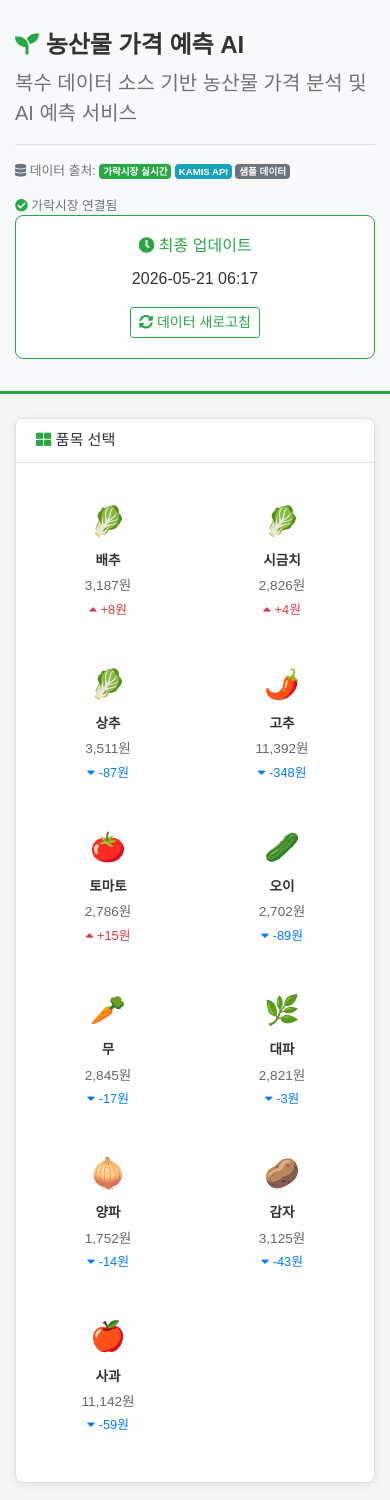
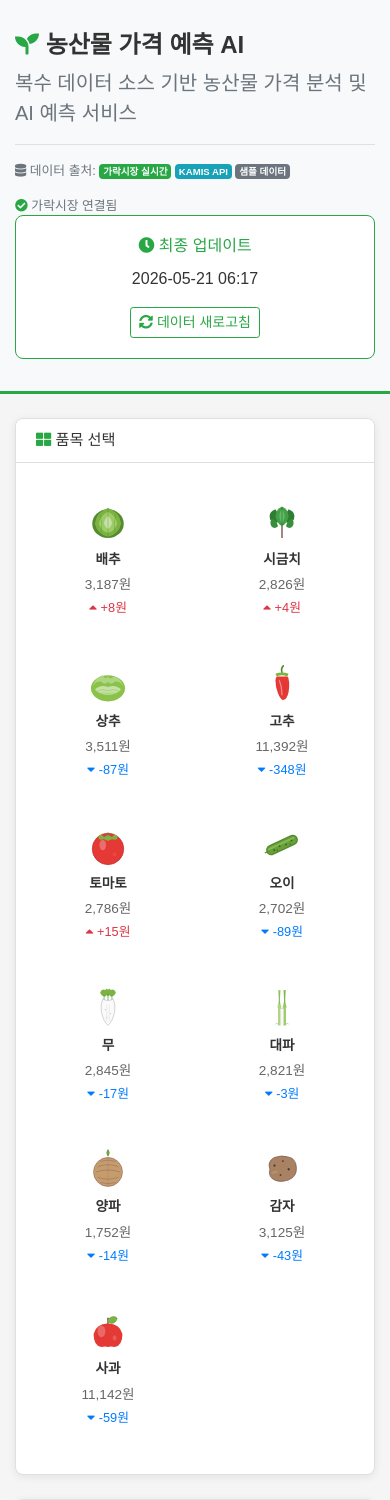
Before and after one commit to EnmanyProject/price, a Flask app: page / in a window 390 px wide. Shown: the part 57-1557 px from the top of the page. Run offline with Flask 2, Linux system fonts and the light colour scheme; data comes from the database, SQL or seed files in the repository.

Commit message:
상품 아이콘을 이모지에서 SVG로 전환
- static/icons/ 폴더에 11개 품목별 SVG 직접 작성
  (배추, 시금치, 상추, 고추, 토마토, 오이, 무, 대파, 양파, 감자, 사과)
- config.py PRODUCT_CODES의 icon 필드를 SVG 경로로 변경
- app.js renderProductGrid: icon이 / 로 시작하면 <img>로 렌더링,
  이모지 폴백 유지
- CSS: .product-icon 크기 56x56 (모바일 42x42), hover 시 scale 효과

Co-Authored-By: Claude Opus 4.7 (1M context) <noreply@anthropic.com>

```diff
--- a/config.py
+++ b/config.py
@@ -44,7 +44,7 @@ PRODUCT_CODES = {
         'rank_code': '04',
         'category': '엽경채류',
         'unit': 'kg',
-        'icon': '🥬',
+        'icon': '/static/icons/cabbage.svg',
     },
     '시금치': {
         'item_category_code': '200',
@@ -53,7 +53,7 @@ PRODUCT_CODES = {
         'rank_code': '04',
         'category': '엽경채류',
         'unit': 'kg',
-        'icon': '🥬',
+        'icon': '/static/icons/spinach.svg',
     },
     '상추': {
         'item_category_code': '200',
@@ -62,7 +62,7 @@ PRODUCT_CODES = {
         'rank_code': '04',
         'category': '엽경채류',
         'unit': 'kg',
-        'icon': '🥬',
+        'icon': '/static/icons/lettuce.svg',
     },
     '고추': {
         'item_category_code': '200',
@@ -71,7 +71,7 @@ PRODUCT_CODES = {
         'rank_code': '04',
         'category': '과채류',
         'unit': 'kg',
-        'icon': '🌶️',
+        'icon': '/static/icons/pepper.svg',
     },
     '토마토': {
         'item_category_code': '200',
@@ -80,7 +80,7 @@ PRODUCT_CODES = {
         'rank_code': '04',
         'category': '과채류',
         'unit': 'kg',
-        'icon': '🍅',
+        'icon': '/static/icons/tomato.svg',
     },
     '오이': {
         'item_category_code': '200',
@@ -89,7 +89,7 @@ PRODUCT_CODES = {
         'rank_code': '04',
         'category': '과채류',
         'unit': 'kg',
-        'icon': '🥒',
+        'icon': '/static/icons/cucumber.svg',
     },
     '무': {
         'item_category_code': '200',
@@ -98,7 +98,7 @@ PRODUCT_CODES = {
         'rank_code': '04',
         'category': '근채류',
         'unit': 'kg',
-        'icon': '🥕',
+        'icon': '/static/icons/radish.svg',
     },
     '대파': {
         'item_category_code': '200',
@@ -107,7 +107,7 @@ PRODUCT_CODES = {
         'rank_code': '04',
         'category': '엽경채류',
         'unit': 'kg',
-        'icon': '🌿',
+        'icon': '/static/icons/green-onion.svg',
     },
     '양파': {
         'item_category_code': '200',
@@ -116,7 +116,7 @@ PRODUCT_CODES = {
         'rank_code': '04',
         'category': '근채류',
         'unit': 'kg',
-        'icon': '🧅',
+        'icon': '/static/icons/onion.svg',
     },
     '감자': {
         'item_category_code': '100',
@@ -125,7 +125,7 @@ PRODUCT_CODES = {
         'rank_code': '04',
         'category': '근채류',
         'unit': 'kg',
-        'icon': '🥔',
+        'icon': '/static/icons/potato.svg',
     },
     '사과': {
         'item_category_code': '400',
@@ -134,7 +134,7 @@ PRODUCT_CODES = {
         'rank_code': '04',
         'category': '과일류',
         'unit': 'kg',
-        'icon': '🍎',
+        'icon': '/static/icons/apple.svg',
     },
 }
 
--- a/static/css/style.css
+++ b/static/css/style.css
@@ -53,7 +53,19 @@ body {
 .product-card .product-icon {
     font-size: 2.5rem;
     display: block;
-    margin-bottom: 8px;
+    margin: 0 auto 8px;
+    width: 56px;
+    height: 56px;
+    object-fit: contain;
+    line-height: 1;
+}
+
+.product-card img.product-icon {
+    transition: transform 0.3s ease;
+}
+
+.product-card:hover img.product-icon {
+    transform: scale(1.08);
 }
 
 .product-card .product-name {
@@ -140,6 +152,8 @@ footer {
 
     .product-card .product-icon {
         font-size: 1.8rem;
+        width: 42px;
+        height: 42px;
     }
 
     .product-card .product-name {
--- a/static/js/app.js
+++ b/static/js/app.js
@@ -65,9 +65,14 @@ function renderProductGrid(products) {
             changeText = numberFormat(product.daily_change);
         }
 
+        // icon이 / 로 시작하면 SVG 파일 경로 → <img>, 아니면 이모지 텍스트 (폴백)
+        var iconHtml = product.icon && product.icon.charAt(0) === '/'
+            ? '<img class="product-icon" src="' + product.icon + '" alt="' + product.name + '" />'
+            : '<span class="product-icon">' + (product.icon || '') + '</span>';
+
         html += '<div class="col-6 col-md-4 col-lg-2">' +
             '<div class="product-card" onclick="selectProduct(\'' + product.name + '\')" id="card-' + product.name + '">' +
-            '<span class="product-icon">' + product.icon + '</span>' +
+            iconHtml +
             '<div class="product-name">' + product.name + '</div>' +
             '<div class="product-price">' + numberFormat(product.price) + '원</div>' +
             '<div class="product-change ' + changeClass + '">' +
```
Also changed, not shown: static/icons/apple.svg (added), static/icons/cabbage.svg (added), static/icons/cucumber.svg (added), static/icons/green-onion.svg (added), static/icons/lettuce.svg (added), static/icons/onion.svg (added), static/icons/pepper.svg (added), static/icons/potato.svg (added), static/icons/radish.svg (added), static/icons/spinach.svg (added), static/icons/tomato.svg (added).
